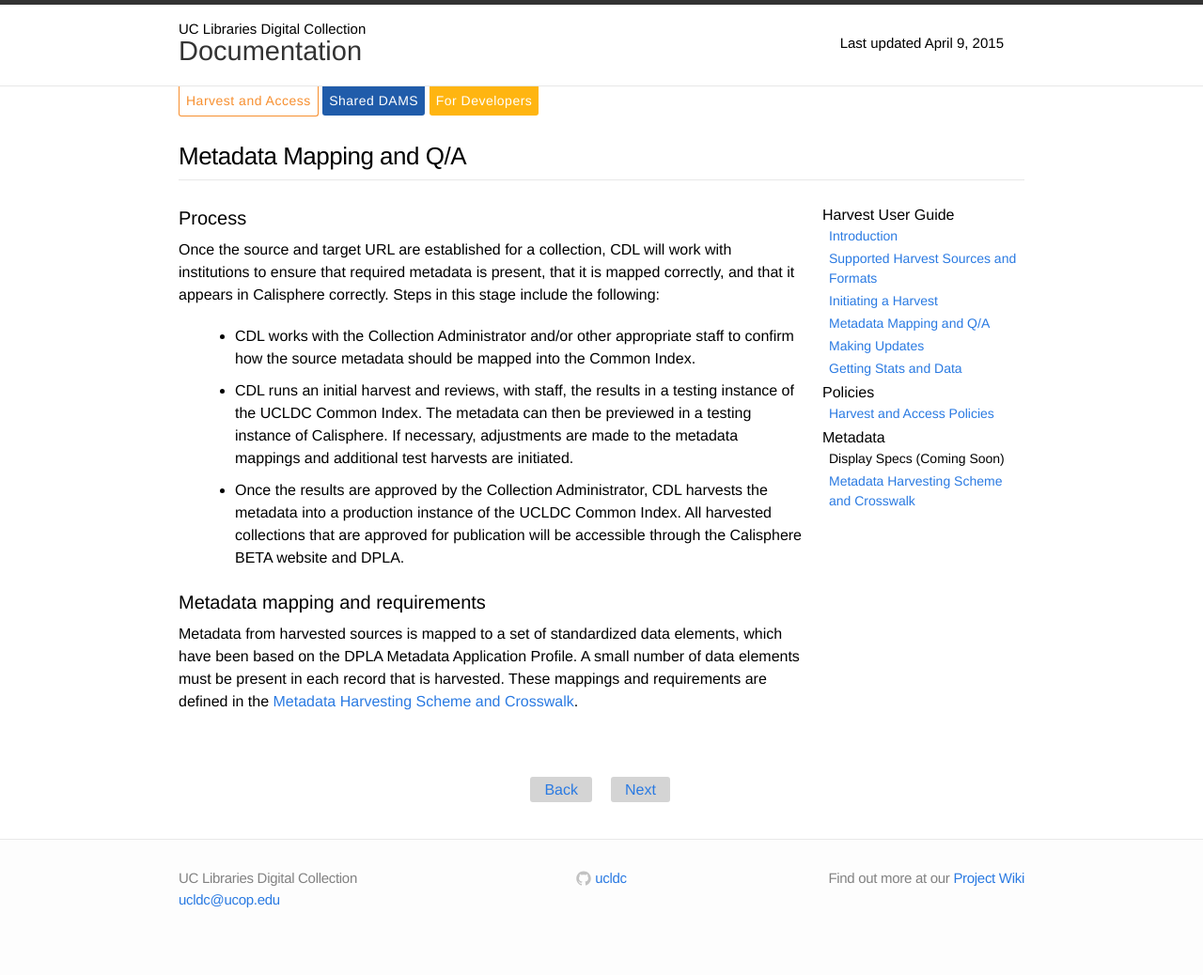
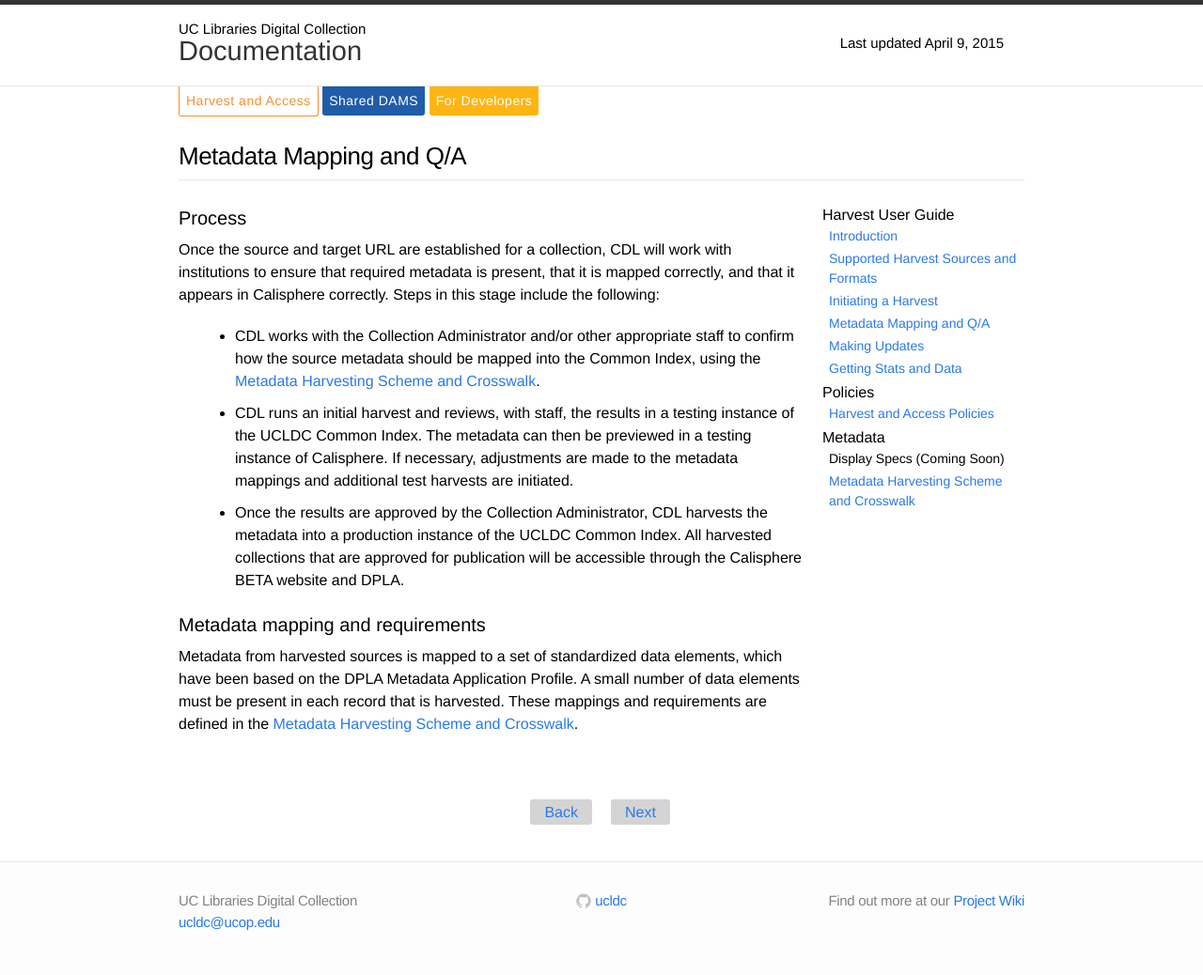
Before and after one commit to ucldc/ucldc-docs, a Jekyll site: the page built from docs/registry/q-a.md, in a window 1280 px wide. Shown: the whole page at 94% size. Built offline with Jekyll 4.4.1, drawn with Linux system fonts in a browser that asks for light colours; nearby versions of some CDN libraries; before the commit the page ends 1014 px from its top, so only the background shows below that.

Commit message:
Update q-a.md

```diff
--- a/docs/registry/q-a.md
+++ b/docs/registry/q-a.md
@@ -10,7 +10,7 @@
 ##Process
 Once the source and target URL are established for a collection, CDL will work with institutions to ensure that required metadata is present, that it is mapped correctly, and that it appears in Calisphere correctly. Steps in this stage include the following:
 
-- CDL works with the Collection Administrator and/or other appropriate staff to confirm how the source metadata should be mapped into the Common Index.
+- CDL works with the Collection Administrator and/or other appropriate staff to confirm how the source metadata should be mapped into the Common Index, using the [Metadata Harvesting Scheme and Crosswalk]({{ site.url }}{{ site.baseurl }}/docs/registry/metadata-harvest/).
 - CDL runs an initial harvest and reviews, with staff, the results in a testing instance of the UCLDC Common Index.  The metadata can then be previewed in a testing instance of Calisphere. If necessary, adjustments are made to the metadata mappings and additional test harvests are initiated.
 - Once the results are approved by the Collection Administrator, CDL harvests the metadata into a production instance of the UCLDC Common Index. All harvested collections that are approved for publication will be accessible through the Calisphere BETA website and DPLA.
 
```
